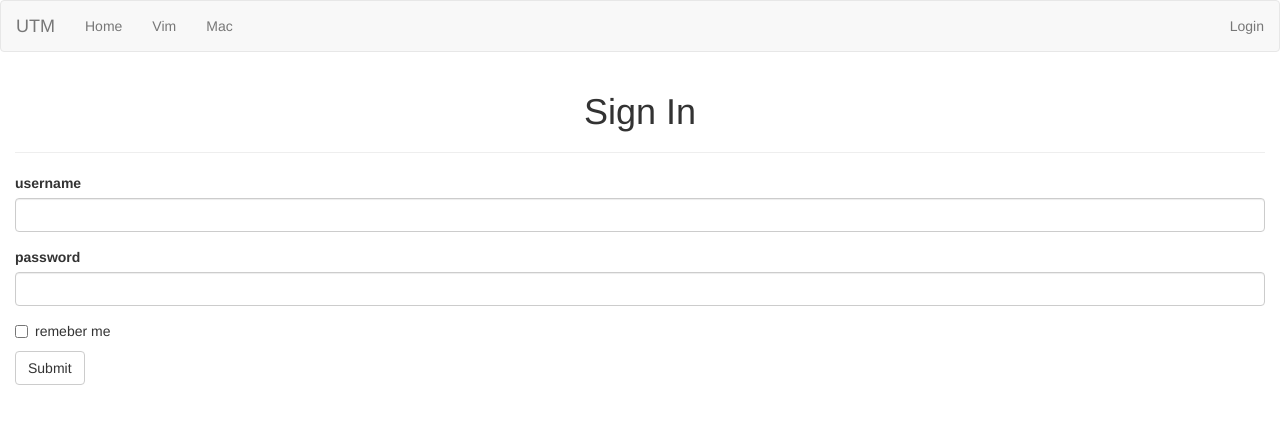
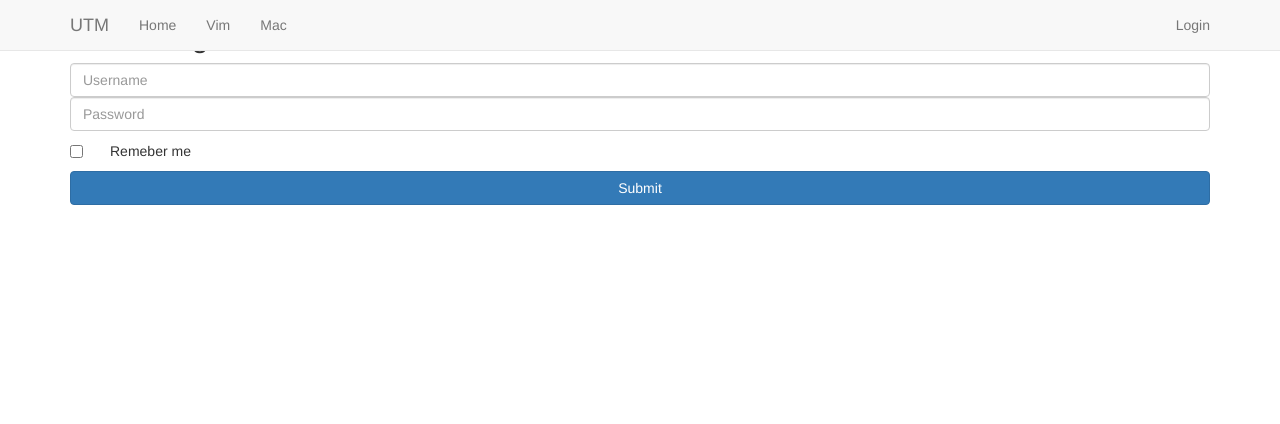
Before and after one commit to linshaolong5240/MarkYou, a Flask app: page /login in a window 1280 px wide. Shown: the top 424 px of the page. Run offline with Flask 2, Linux system fonts and the light colour scheme; some libraries are stand-ins or nearby versions.

Commit message:
1.modify form style 2.modify post style 3.modify avatar 4.modify navbar style 5.add custom css

```diff
--- a/app/main/forms.py
+++ b/app/main/forms.py
@@ -5,11 +5,11 @@ from wtforms import TextAreaField,StringField,PasswordField,BooleanField,SubmitF
 from wtforms.validators import Required
 
 class FormLogin(FlaskForm):
-    username   = StringField('username', validators   = [Required()])
-    password   = PasswordField('password', validators = [Required()])
-    remeber_me = BooleanField('remeber me')
+    username   = StringField('Username', validators=[Required()])
+    password   = PasswordField('Password', validators = [Required()])
+    remeber_me = BooleanField('Remeber me')
     submit     = SubmitField('Submit')
 
 class FormPost(FlaskForm):
-    body   = PageDownField("what's on your mind?", validators = [Required()])
+    body   = TextAreaField("what's on your mind?", validators = [Required()])
     submit = SubmitField('Submit')
--- /dev/null
+++ b/app/static/styles.css
@@ -0,0 +1,3 @@
+textarea {
+    resize: none;
+}
--- a/app/templates/404.html
+++ b/app/templates/404.html
@@ -1,4 +1,4 @@
 {% extends 'base.html' %}
 {% block content %}
-<h1 style="text-align:center">NOT FOUND</h1>
+<h1>NOT FOUND</h1>
 {% endblock %}
--- a/app/templates/500.html
+++ b/app/templates/500.html
@@ -1,4 +1,4 @@
 {% extends 'base.html' %}
 {% block content %}
-<h1 style="text-align:center">500</h1>
+<h1>500</h1>
 {% endblock %}
--- a/app/templates/base.html
+++ b/app/templates/base.html
@@ -2,18 +2,16 @@
 
 {% block head %}
 {{ super() }}
-<link rel="shortcut icon"
-      href="{{ url_for('static', filename = 'favicon.ico') }}"
-      type="image/x-icon">
-<link rel="icon"
-      href="{{ url_for('static', filename = 'favicon.ico') }}"
-      type="image/x-icon">
+<link rel="shortcut icon" href="{{ url_for('static', filename = 'favicon.ico') }}" type="image/x-icon">
+<link rel="icon" href="{{ url_for('static', filename = 'favicon.ico') }}" type="image/x-icon">
+<link rel="stylesheet" type="text/css" href="{{ url_for('static', filename='styles.css') }}">
 {% endblock %}
 
 {% block title %}Under The Mask{% endblock %}
 
 {% block navbar %}
-<div class="navbar navbar-default" role="navigation">
+<div class="navbar navbar-default navbar-fixed-top" role="navigation">
+    <div class="container">
         <div class="navbar-header">
             <button type="button" class="navbar-toggle collapsed" data-toggle="collapse" data-target="#navbar-collapse-index" aria-expanded="false">
                 <span class="sr-only">Toggle navigation</span>
@@ -32,6 +30,7 @@
             {% block navbarright %}
             <ul class="nav navbar-nav navbar-right">
                 {% if current_user.is_authenticated %}
+                <li><a href="/"><span class="glyphicon glyphicon glyphicon-pencil"></span></a></li>
                 <li><a href="{{ url_for('blueprint_main.logout') }}">Logout</a></li>
                 {% else %}
                 <li><a href="{{ url_for('blueprint_main.login') }}">Login</a></li>
@@ -40,10 +39,11 @@
             {% endblock %}
         </div>
     </div>
+</div>
 {% endblock %}
 
 {% block content %}
-<div class="container-fluid">
+<div class="container">
     {% for message in get_flashed_messages() %}
     <div class="alert alert-warning">
         <button type="button" class="close" data-dismiss="alert">&times;</button>
--- a/app/templates/login.html
+++ b/app/templates/login.html
@@ -1,15 +1,27 @@
 {% extends 'base.html' %}
 {% import "bootstrap/wtf.html" as wtf %}
+
 {% block page_content %}
+
 {% for message in get_flashed_messages() %}
 <div class="alert alert-warning">
     <button type="button" class="close" data-dismiss="alert">&times;</button>
     {{ message }}
 </div>
 {% endfor %}
-<h1 style="text-align:center">Sign In</h1>
-<hr>
-<div>
-    {{ wtf.quick_form(form) }}
-</div>
+
+<!--{{ wtf.quick_form(form) }}-->
+<form class="form-signin" method="POST" action="{{ url_for('blueprint_main.login') }}">
+    {{ form.hidden_tag() }}
+    <h2 class="form-signin-heading">Please sign in</h2>
+    {{ form.username(class_="form-control", placeholder="Username") }}
+    {{ form.password(class_="form-control", placeholder="Password") }}
+    <div class="checkbox">
+        <label>
+            {{ form.remeber_me }}
+            {{ form.remeber_me.label }}
+        </label>
+    </div>
+    {{ form.submit(class_="btn btn-primary btn-block") }}
+</form>
 {% endblock %}
--- a/app/templates/register.html
+++ b/app/templates/register.html
@@ -1,5 +1,5 @@
 {% extends 'base.html' %}
 {% import "bootstrap/wtf.html" as wtf %}
 {% block content %}
-<h1 style="text-align:center">sign up</h1>
+<h1>sign up</h1>
 {% endblock %}
```
Also changed, not shown: app/templates/_posts.html (+8 -7 lines), app/templates/index.html (+19 -10 lines), app/templates/user.html (+7 -2 lines), app/static/avatar.jpg. Lines whose indentation alone changed are shown as unchanged.
